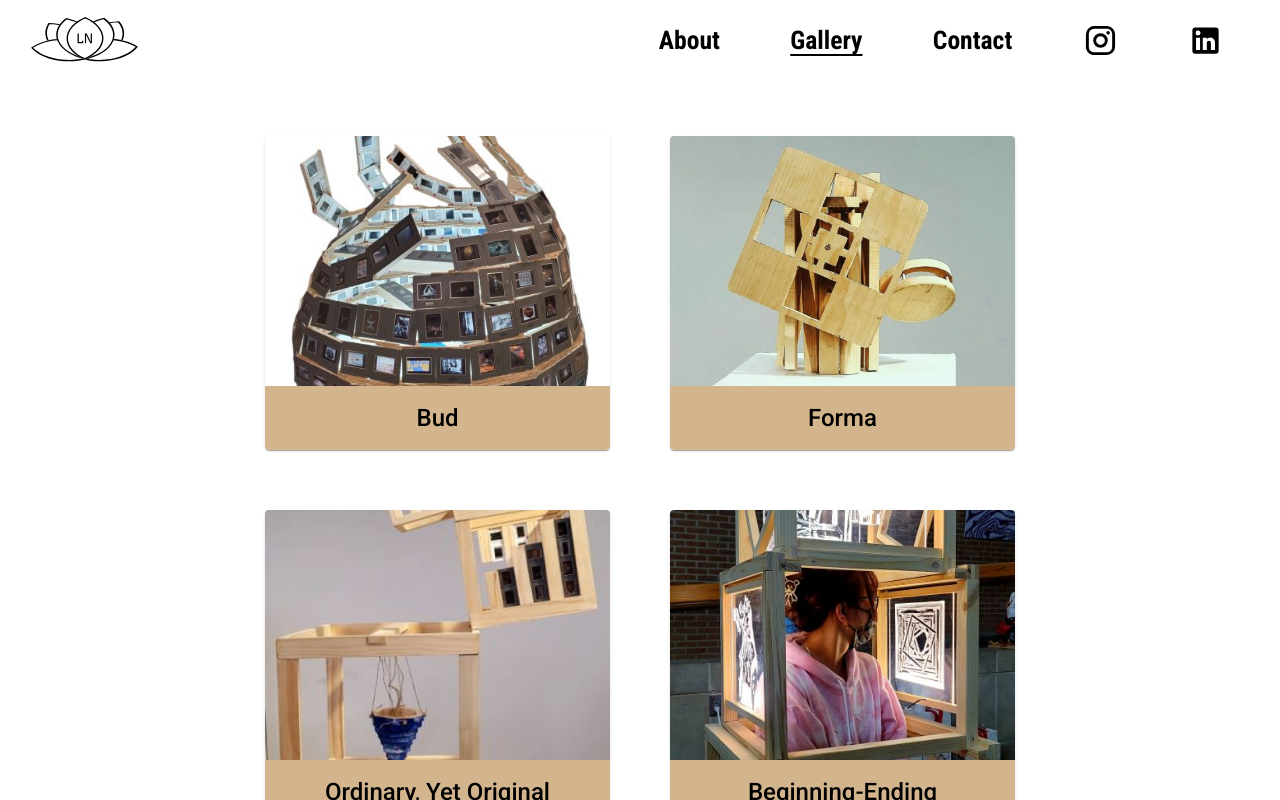
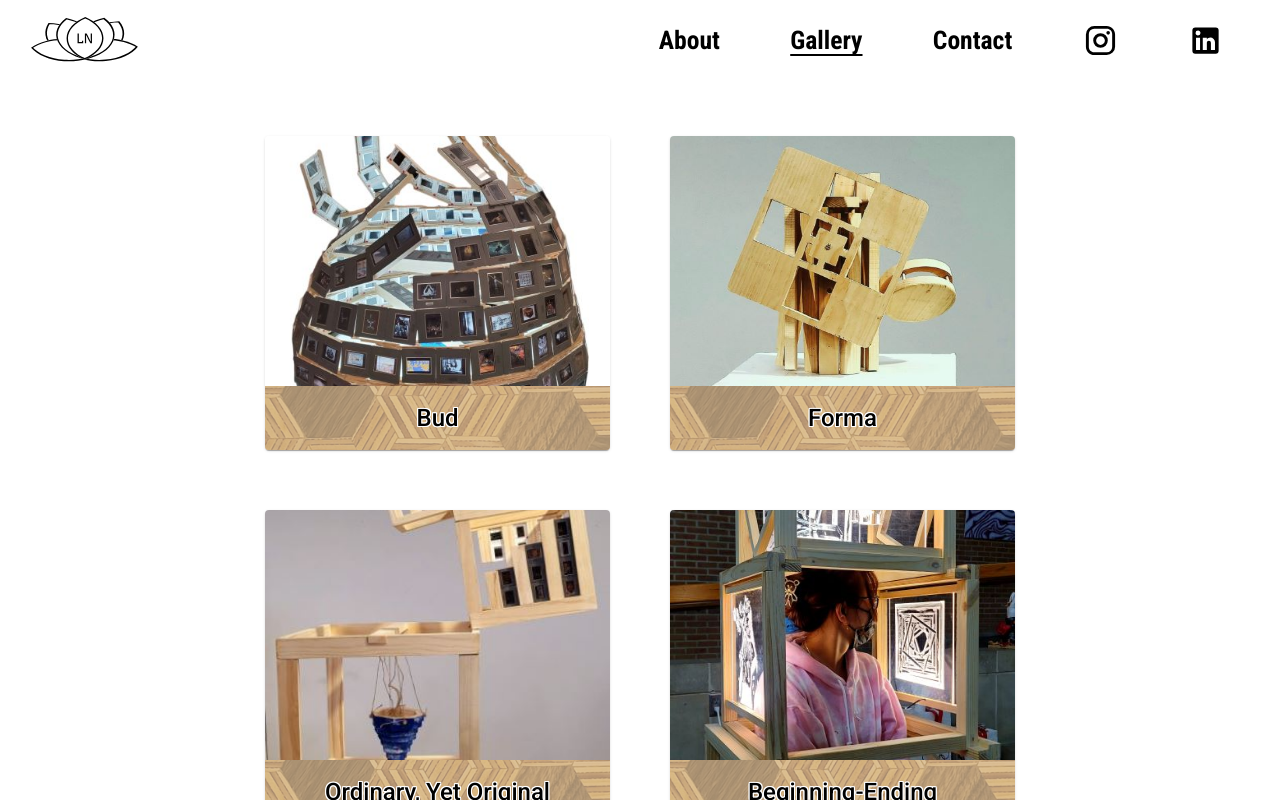
Before and after one commit to khuynh16/Wood-Artist-Portfolio, a React (Create React App) app: page /gallery in a window 1280 px wide. Built offline with nearby package versions, Linux system fonts and the light colour scheme; a web font is replaced by a local one.

Commit message:
new background card text design and styling

```diff
--- a/src/Components/Card/Card.js
+++ b/src/Components/Card/Card.js
@@ -11,10 +11,10 @@ import { Fancybox } from "@fancyapps/ui"; // while not used, needed to run the f
 const Card = () => {
   const [selectedArtworkName, setSelectedArtworkName] = useState("");
   const justMainCategoryPictures = justPictures.filter(
-    (picture) => picture.isCategoryPic === true
+    (picture) => picture.isCategoryPic === true,
   );
   const [currentPicturesArray, setCurrentPicturesArray] = useState(
-    justMainCategoryPictures
+    justMainCategoryPictures,
   );
 
   return (
--- a/src/Components/Card/Card.module.css
+++ b/src/Components/Card/Card.module.css
@@ -77,10 +77,22 @@
 
 .cardTextBody {
   background-color: #d2b48d;
+  background-image: url("../../Assets/Images/card-title-background.png");
+  background-size: cover;
+  background-position: center;
 }
 
 .cardText {
   color: rgb(0, 0, 0);
+  text-shadow:
+    1px 0 0 white,
+    -1px 0 0 white,
+    0 1px 0 white,
+    0 -1px 0 white,
+    1px 1px 0 white,
+    -1px -1px 0 white,
+    1px -1px 0 white,
+    -1px 1px 0 white;
 }
 
 @keyframes appear {
```
Also changed, not shown: src/Assets/Images/card-title-background.png (added).
